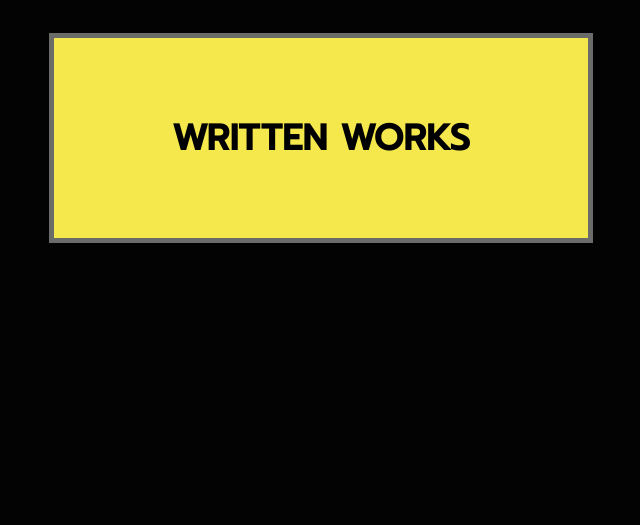
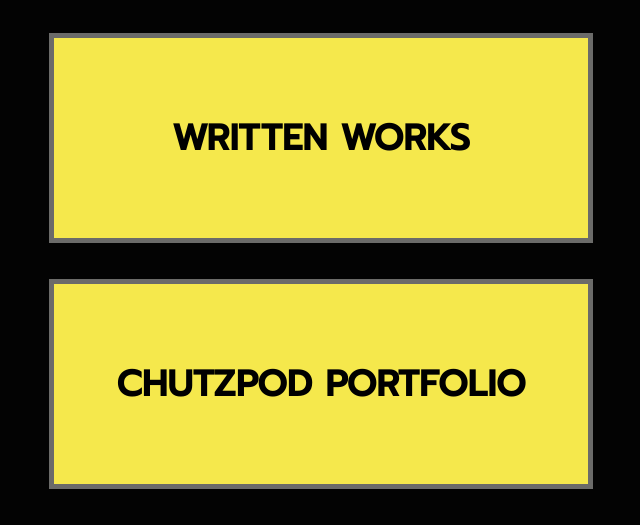
Before and after one commit to joeybarke/joeybarke.github.io, a plain HTML site: page clips/index.html in a window 1280 px wide. Shown: the part 702-1227 px from the top of the page, without its empty margins (319-959 px from the left). Before the commit the page ends 981 px from the top, so only its background shows below. Drawn offline with nearby package versions, Linux system fonts and the light colour scheme.

Commit message:
Update index.html

```diff
--- a/clips/index.html
+++ b/clips/index.html
@@ -51,7 +51,9 @@
         <a class="nav-link" href="../writtenclips/index.html">
             Written Works
         </a>
-        </button>
+    </div>
+    <div class="rectangle">
+        <a class="nav-link" href="../chutzpod clips/">Chutzpod Portfolio</a>
     </div>
 </div>
 
```
